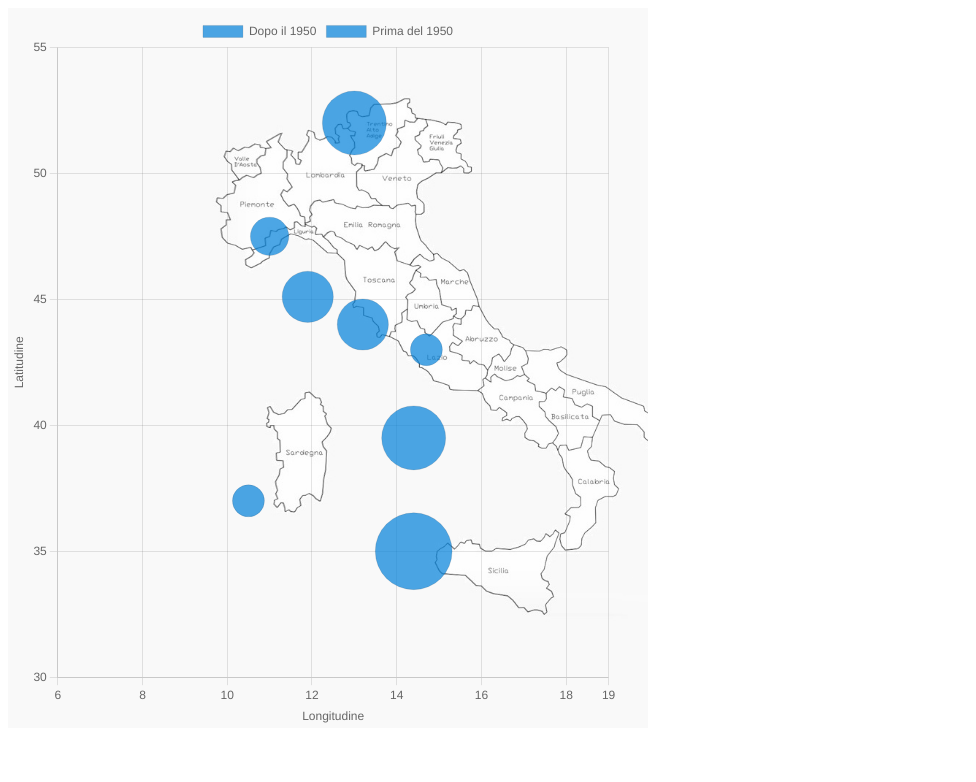
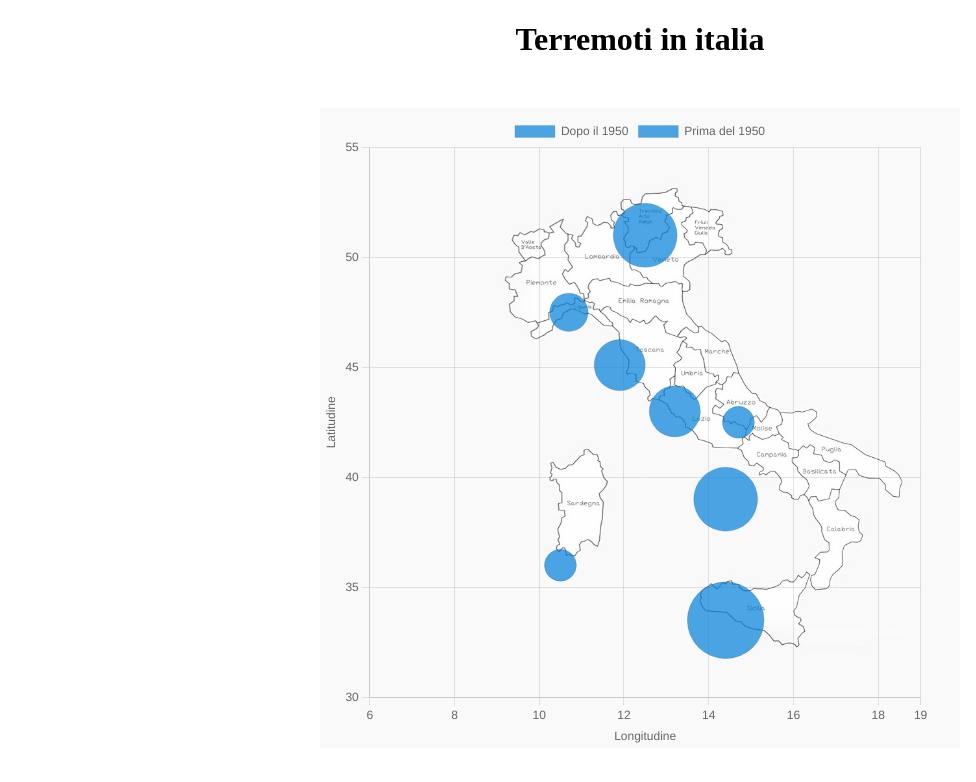
Before and after one commit to Saygong/Chart.js_Earthquakes, a plain HTML site: page index.html in a window 1280 px wide. Shown: the whole page, without its empty margins (0-976 px from the left). Drawn offline with nearby package versions, Linux system fonts and the light colour scheme.

Commit message:
Title & Resizing

```diff
--- a/index.html
+++ b/index.html
@@ -18,8 +18,13 @@
         }
 
         .chart-container{
-            height: 90vh;
+            margin: 0 auto;
+            height: 80vh;
             width: 50vw;
+        }
+        #heading{
+            text-align: center;
+            margin-bottom: 50px;
         }
 
     </style>
@@ -27,7 +32,7 @@
 </head>
 <body>
 
-
+    <h1 id="heading">Terremoti in italia</h1>
     <div class="chart-container">
         <canvas id="myChart"></canvas>
     </div>
--- a/script.js
+++ b/script.js
@@ -10,15 +10,15 @@ window.onload = function(){
 
     function createData(){
         let after = [
-            {'x': 13, 'y': 52 , 'r': scale(10), 'city': 'Gemona del Friuli', 'magnitude': 10, 'year': 1976 },
-            {'x': 14.40, 'y': 39.5 , 'r': scale(10), 'city': 'Castelnuovo di Conza', 'magnitude': 10, 'year': 1980 },
-            {'x': 14.70, 'y': 43 , 'r': scale(5), 'city': 'Foggia', 'magnitude': 5, 'year': 1998 },
-            {'x': 11, 'y': 47.5 , 'r': scale(6), 'city': 'Monte Cimone', 'magnitude': 6, 'year': 1999 },
+            {'x': 12.5, 'y': 51 , 'r': scale(10), 'city': 'Gemona del Friuli', 'magnitude': 10, 'year': 1976 },
+            {'x': 14.40, 'y': 39 , 'r': scale(10), 'city': 'Castelnuovo di Conza', 'magnitude': 10, 'year': 1980 },
+            {'x': 14.70, 'y': 42.5 , 'r': scale(5), 'city': 'Foggia', 'magnitude': 5, 'year': 1998 },
+            {'x': 10.7, 'y': 47.5 , 'r': scale(6), 'city': 'Monte Cimone', 'magnitude': 6, 'year': 1999 },
         ];
         let before = [
-            {'x': 10.5, 'y': 37 , 'r': scale(5), 'city': 'Villasimius', 'magnitude': 5, 'year': 1616 },
-            {'x': 14.40, 'y': 35 , 'r': scale(12), 'city': 'Messina', 'magnitude': 12, 'year': 1908 },
-            {'x': 13.2, 'y': 44 , 'r': scale(8), 'city': 'Majella', 'magnitude': 8, 'year': 1933 },
+            {'x': 10.5, 'y': 36 , 'r': scale(5), 'city': 'Villasimius', 'magnitude': 5, 'year': 1616 },
+            {'x': 14.40, 'y': 33.5 , 'r': scale(12), 'city': 'Messina', 'magnitude': 12, 'year': 1908 },
+            {'x': 13.2, 'y': 43 , 'r': scale(8), 'city': 'Majella', 'magnitude': 8, 'year': 1933 },
             {'x': 11.9, 'y': 45.1 , 'r': scale(8), 'city': 'San Sepolcro', 'magnitude': 8, 'year': 1948 },
         ];
         return data = [
```
Also changed, not shown: 1 other file.
